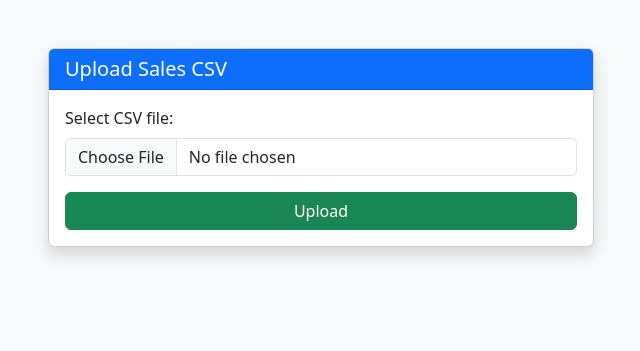
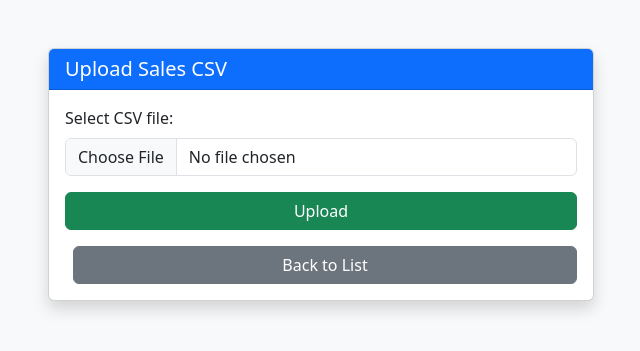
Before and after one commit to mahesh241994/Mahesh_athingz_task, a Django app: page /import/ in a window 1280 px wide. Shown: the top 351 px of the page, without its empty margins (319-959 px from the left). Run offline with Django 5.2, Linux system fonts and the light colour scheme; some libraries are stand-ins or nearby versions.

Commit message:
Update import_csv.html

```diff
--- a/Taskapp/templates/Taskapp/import_csv.html
+++ b/Taskapp/templates/Taskapp/import_csv.html
@@ -24,6 +24,9 @@
                             <div class="d-grid">
                                 <button type="submit" class="btn btn-success">Upload</button>
                             </div>
+                            <div class="d-grid mt-3">
+                                <a href="{% url 'sales_list' %}" class="btn btn-secondary ms-2">Back to List</a>
+                            </div>
                         </form>
 
                         {% if message %}
```
